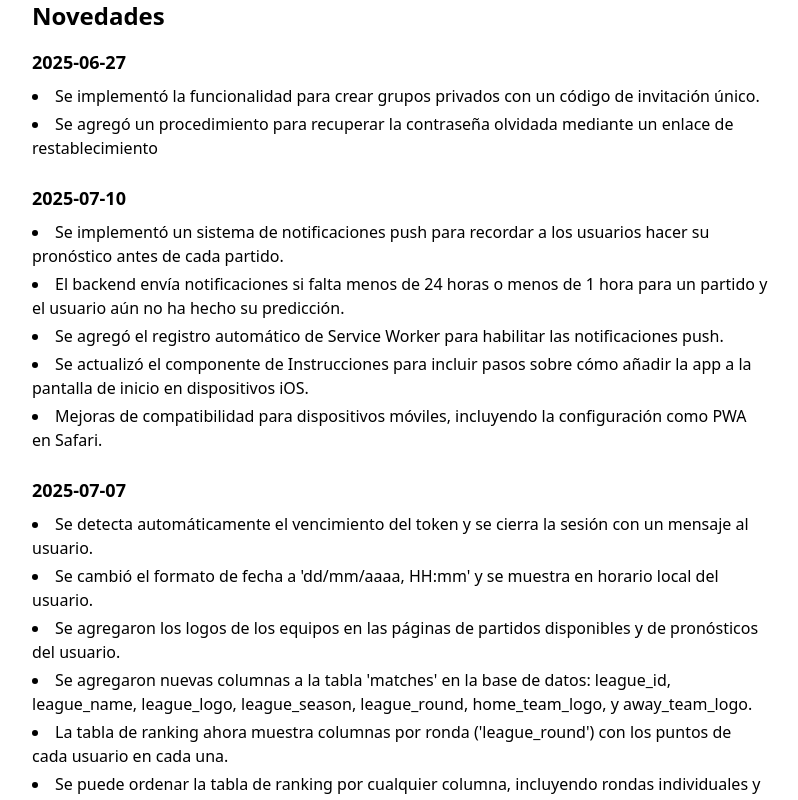
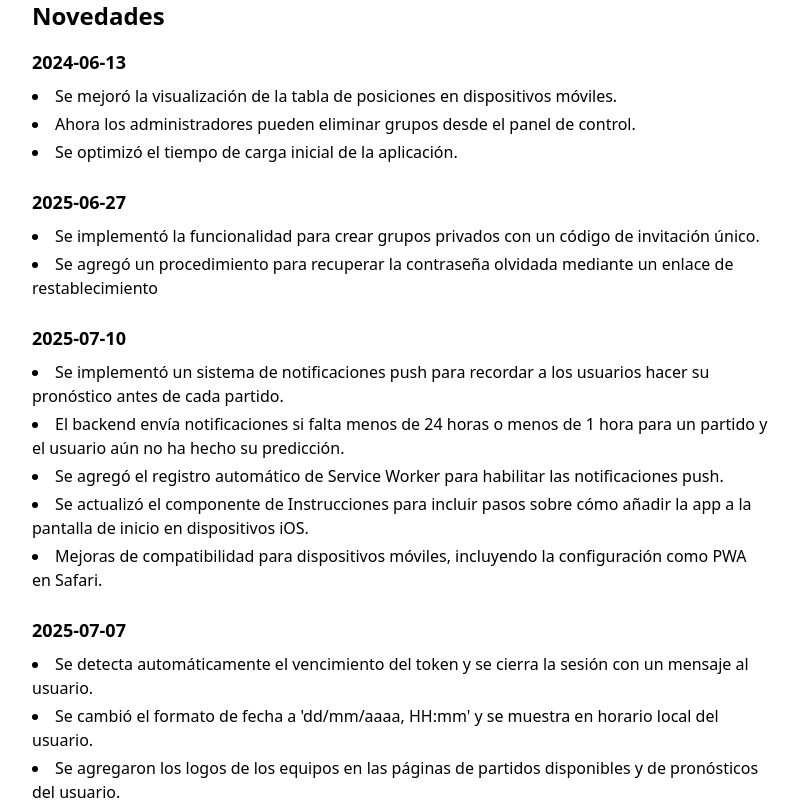
Before and after one commit to rogeliolopezcamara/quiniela-app, a React (Vite) app in the folder quiniela-frontend/: page /changelog in a window 1280 px wide. Shown: the top 800 px of the page, without its empty margins (240-1038 px from the left). Built offline with nearby package versions, Linux system fonts and the light colour scheme; no server answers.

Commit message:
Cambios log

```diff
--- a/quiniela-frontend/src/components/Changelog.jsx
+++ b/quiniela-frontend/src/components/Changelog.jsx
@@ -2,6 +2,14 @@
 // import Sidebar from "./Sidebar";
 
 const changelogEntries = [
+  {
+    date: "2024-06-13",
+    items: [
+      "Se mejoró la visualización de la tabla de posiciones en dispositivos móviles.",
+      "Ahora los administradores pueden eliminar grupos desde el panel de control.",
+      "Se optimizó el tiempo de carga inicial de la aplicación.",
+    ],
+  },
 {
   date: "2025-06-27",
   items: [
```
